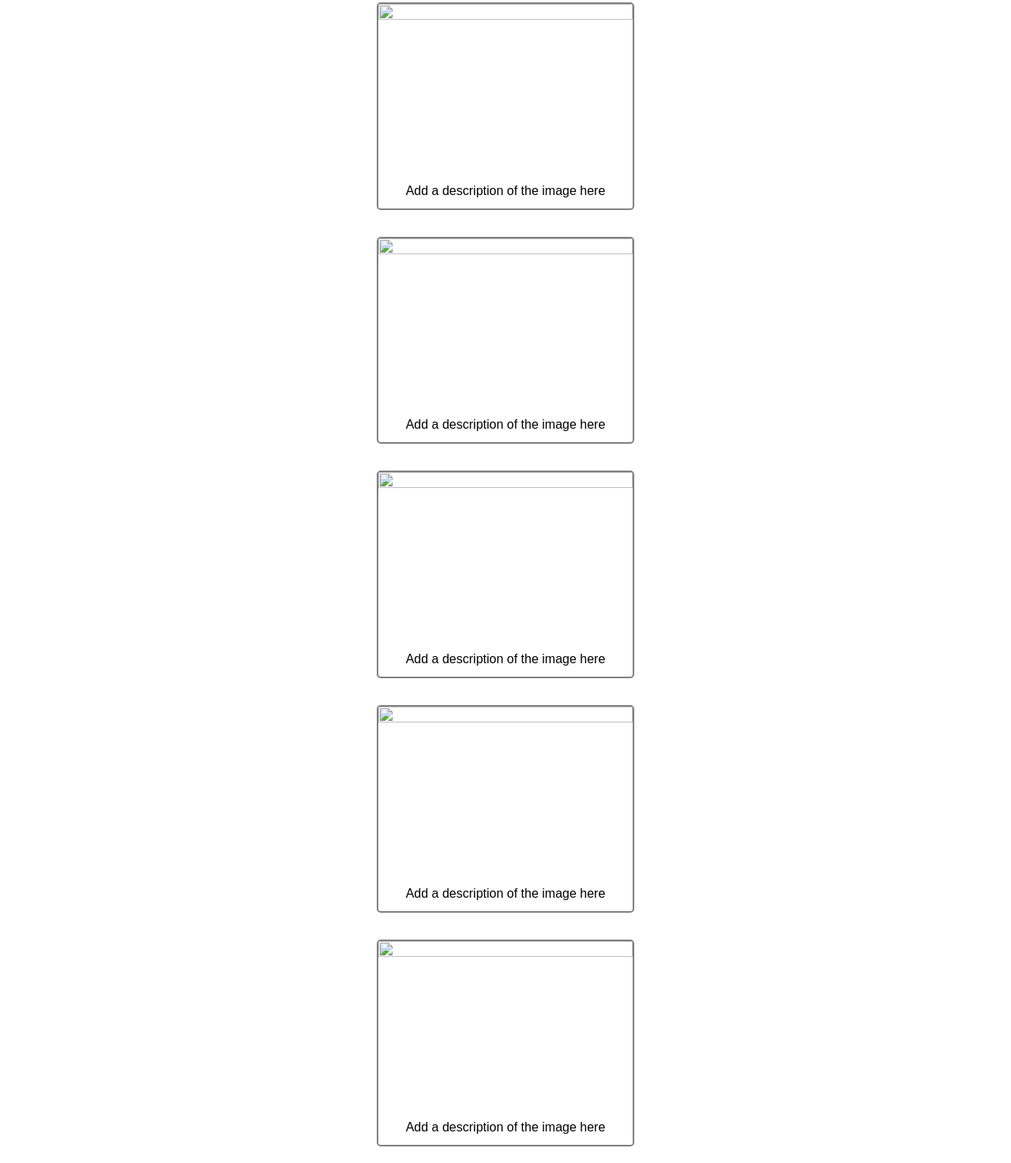
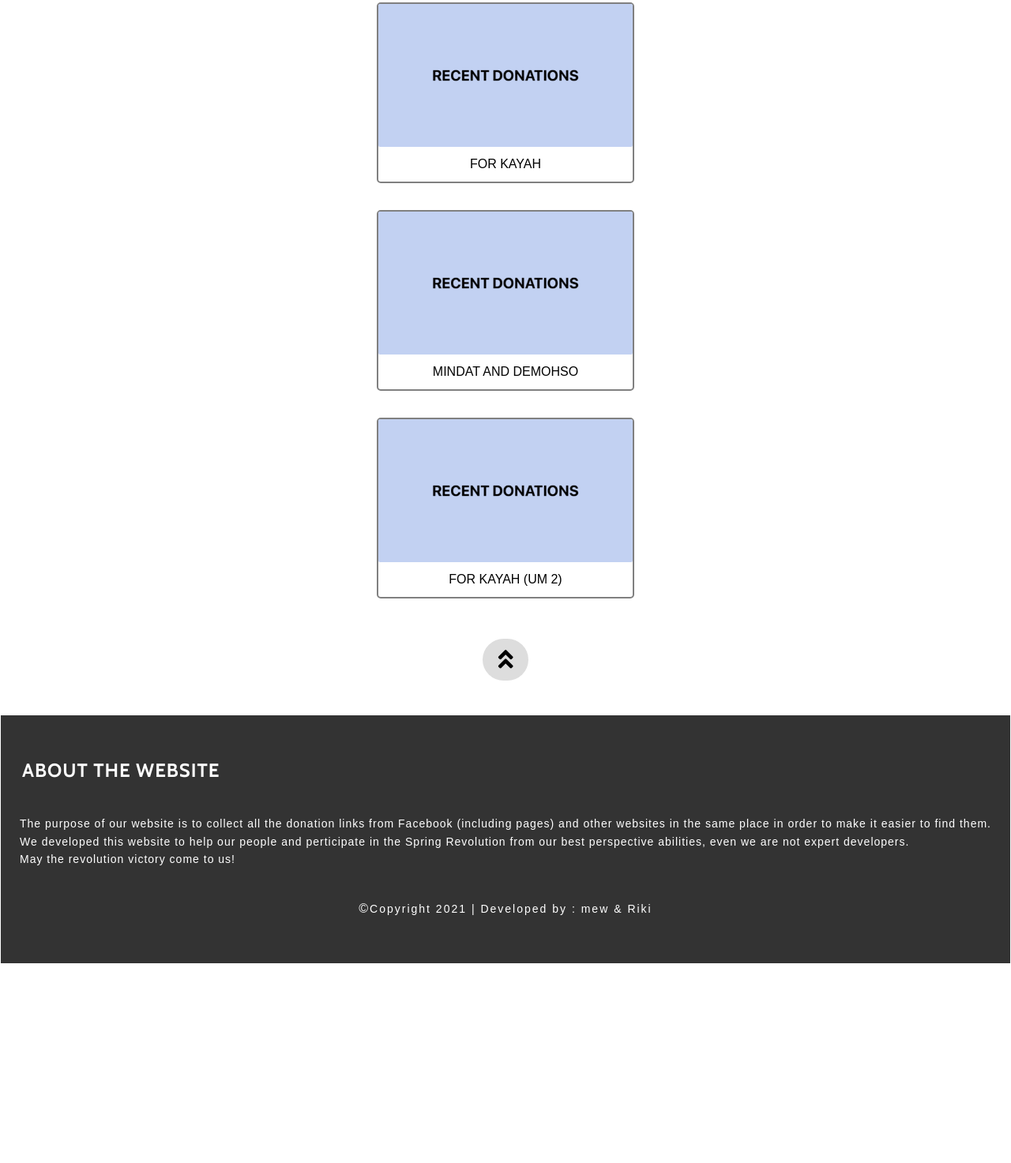
Before and after one commit to Riki008/donationlinks.io, a plain HTML site: page recent.html in a window 1280 px wide. Shown: the part 827-2300 px from the top of the page at 79% size. After the commit the page ends 2048 px from the top, so only its background shows below. Drawn offline with nearby package versions, Linux system fonts and the light colour scheme.

Commit message:
Update 10

```diff
--- a/recent.html
+++ b/recent.html
@@ -75,9 +75,9 @@
   <td>
 <center>
   <div class="gallery">
-    <a href="https://www.google.com">
-    <img  src="image1.jpg" width="600" height="400">
-    <div class="desc">Add a description of the image here</div>
+    <a href=" https://www.facebook.com/100011012355511/posts/1393872854323113/?d=n ">
+    <img  src="images/recentdonations.JPG" width="600" height="400">
+    <div class="desc"> FOR KAYAH</div>
   </a>
   </div>
 </center>
@@ -87,9 +87,9 @@
 
 <center>
   <div class="gallery">
-    <a href="https://www.google.com">
-    <img  src="image1.jpg" width="600" height="400">
-    <div class="desc">Add a description of the image here</div>
+    <a href=" https://www.facebook.com/100007551224887/posts/2841911222737224/?d=n ">
+    <img  src="images/recentdonations.JPG" width="600" height="400">
+    <div class="desc">MINDAT AND DEMOHSO</div>
   </a>
   </div>
 </center>
@@ -98,35 +98,29 @@
 
 <center>
   <div class="gallery">
-    <a href="https://www.google.com">
-    <img  src="image1.jpg" width="600" height="400">
-    <div class="desc">Add a description of the image here</div>
+    <a href=" https://www.facebook.com/645744312168188/posts/4121915961217655/?d=n">
+    <img  src="images/recentdonations.JPG" width="600" height="400">
+    <div class="desc">FOR KAYAH (UM 2)</div>
   </a>
   </div>
 </center>
 </a>
 <br>
 
+<!--
+
 <center>
   <div class="gallery">
-    <a href="https://www.google.com">
-    <img  src="image1.jpg" width="600" height="400">
-    <div class="desc">Add a description of the image here</div>
+    <a href=" ">
+    <img  src="images/recentdonations.JPG" width="600" height="400">
+    <div class="desc">  </div>
   </a>
   </div>
 </center>
 </a>
 <br>
 
-
-<center>
-  <div class="gallery">
-    <a href="https://www.google.com">
-    <img  src="image1.jpg" width="600" height="400">
-    <div class="desc">Add a description of the image here</div>
-  </a>
-  </div>
-</center>
+-->
 
 <br>
 
```
Also changed, not shown: index.html (+117 -1 lines), images/img.JPG (added), images/img12.PNG (added), images/recentdonations.JPG (added), images/thumbnail.png (added), 2 other files.
